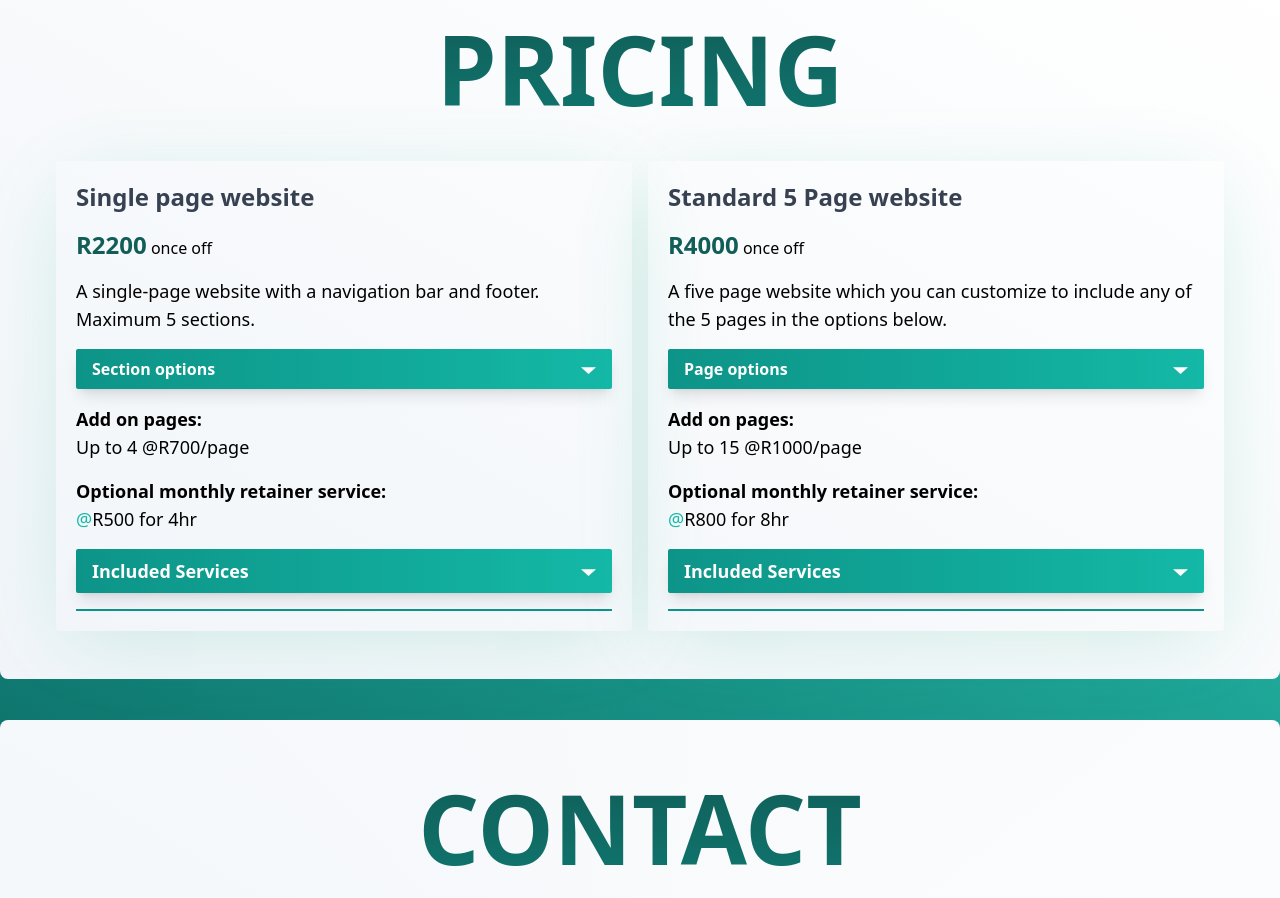
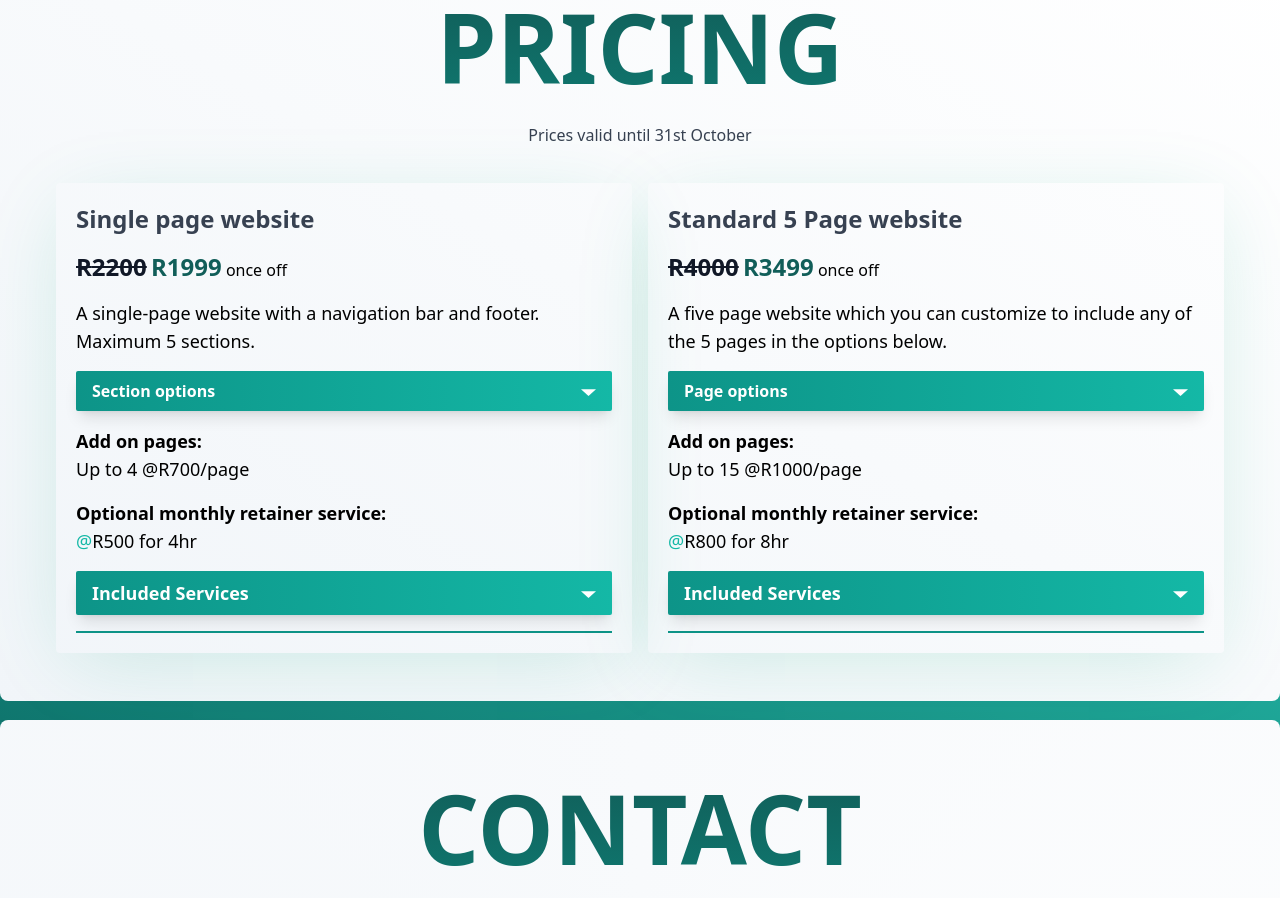
Before and after one commit to Junaidadams/portfolio-website, a React (Vite) app: page / in a window 1280 px wide. Shown: the part 1680-2578 px from the top of the page. Built offline with nearby package versions, Linux system fonts and the light colour scheme.

Commit message:
Mostly testimonial changes

```diff
--- a/components/Pricing.jsx
+++ b/components/Pricing.jsx
@@ -11,12 +11,28 @@ const Pricing = () => {
         >
           <div className="border-b-2 pb-4 space-y-4 border-teal-600">
             <h1 className="text-gray-700 font-bold text-2xl">{data.name}</h1>
+            <div>
+              <p>
+                {data.saleCost < data.cost ? (
+                  <div className="">
+                    <strike className="text-gray-900 text-2xl font-black">
+                      R{data.cost}
+                    </strike>{" "}
+                    <span className="text-teal-800 text-2xl font-black">
+                      R{data.saleCost}
+                    </span>{" "}
+                    <span> once off</span>
+                  </div>
+                ) : (
                   <p>
                     <span className="text-teal-800 text-2xl font-black">
                       R{data.cost}
                     </span>{" "}
                     once off
                   </p>
+                )}
+              </p>
+            </div>
             <p className="sm:text-lg">{data.description}</p>
             {data.pageOptions.length > 0 && (
               <ToggleMenu
--- a/components/Testimonial.jsx
+++ b/components/Testimonial.jsx
@@ -9,7 +9,7 @@ export const Testimonial = () => {
           transition={easeInOut}
           whileHover={{ scale: 1.02 }}
           key={index}
-          className="bg-[#164e632c] bg-texture-1  sm:my-6 my-4 mx-auto w-full py-4 px-6 sm:py-8 sm:px-10 rounded-3xl shadow-3xl"
+          className="bg-[#164e632c] bg-texture-1  sm:my-6 my-4 mx-auto w-full py-4 px-6 sm:py-8 sm:px-10 rounded-3xl shadow-2xl"
         >
           <div className="flex flex-col sm:flex-row">
             <div className="flex justify-center items-center w-fit h-fit p-1 bg-black mr-2 rounded-full my-auto shadow-2xl">
--- a/constants.js
+++ b/constants.js
@@ -372,22 +372,22 @@ export const backendTechnologies = [
 
 export const navbarConstants1 = [
   {
-    href: "#about",
+    href: "/portfolio/#about",
     label: "About Me",
     icon: BookOpenText,
   },
   {
-    href: "#projects",
+    href: "/portfolio/#projects",
     label: "My Projects",
     icon: Hammer,
   },
   {
-    href: "#technologies",
+    href: "/portfolio/#technologies",
     label: "What I Use",
     icon: Cpu,
   },
   {
-    href: "#contact",
+    href: "/portfolio/#contact",
     label: "Contact Me",
     icon: Phone,
   },
@@ -432,6 +432,15 @@ export const footerConstants2 = [
 export const testimonials = [
   {
     testimonial:
+      "Working with Junaid has been a delight. His excellent communication and client engagement skills coupled with sound technical knowledge and eye for design makes him a very rare commodity in the development world. I would definitely work with him for future projects",
+    name: "Eesa Seedat",
+    designation: "Client",
+    company: "The Newsletter Club",
+    companyLink: "https://thenewsletterclub.co/",
+    image: "https://thenewsletterclub.co/logo.png",
+  },
+  {
+    testimonial:
       "Junaid was one of my best students; he is creative, ambitious, and was very easy to work with.",
     name: "Hudson Le Feuvre-Smith",
     designation: "Tutor",
@@ -449,15 +458,15 @@ export const testimonials = [
     companyLink: "https://www.yuppiechef.com/",
     image: "https://upload.wikimedia.org/wikipedia/en/e/e1/Yuppiechef_Logo.png",
   },
-  {
-    testimonial:
-      "From company survey - He teaches me new things everyday and is so patient and wise. He doesn't complain at all and always insists on going the extra mile.",
-    name: "Anonymous",
-    designation: "Store Team Member",
-    company: "Yuppiechef",
-    companyLink: "https://www.yuppiechef.com/",
-    image: "https://upload.wikimedia.org/wikipedia/en/e/e1/Yuppiechef_Logo.png",
-  },
+  // {
+  //   testimonial:
+  //     "From company survey - He teaches me new things everyday and is so patient and wise. He doesn't complain at all and always insists on going the extra mile.",
+  //   name: "Anonymous",
+  //   designation: "Store Team Member",
+  //   company: "Yuppiechef",
+  //   companyLink: "https://www.yuppiechef.com/",
+  //   image: "https://upload.wikimedia.org/wikipedia/en/e/e1/Yuppiechef_Logo.png",
+  // },
 ];
 
 export const pricingScheme = [
@@ -467,6 +476,7 @@ export const pricingScheme = [
     description:
       "A single-page website with a navigation bar and footer. Maximum 5 sections.",
     cost: 2200,
+    saleCost: 1999,
     addOnPageCost: 700,
     addOnPageLimit: 4,
     basePagesOrSections: 5,
@@ -496,6 +506,7 @@ export const pricingScheme = [
     description:
       "A five page website which you can customize to include any of the 5 pages in the options below.",
     cost: 4000,
+    saleCost: 3499,
     addOnPageCost: 1000,
     basePagesOrSections: 5,
     addOnPageLimit: 15,
--- a/index.html
+++ b/index.html
@@ -11,7 +11,7 @@
         background-color: #d11414;
       }
     </style> -->
-    <title>Junaid Adams | Portfolio</title>
+    <title>Junaid Adams | Full-stack Web Developer</title>
   </head>
   <body>
     <div id="root"></div>
--- a/src/pages/Home.jsx
+++ b/src/pages/Home.jsx
@@ -3,9 +3,6 @@ import { motion } from "framer-motion";
 import FlipLink from "../../components/FlipLink";
 import Pricing from "../../components/Pricing";
 import Steps from "../../components/Steps";
-import QuoteForm from "../../components/QuoteForm";
-import ContactForm from "../../components/ContactForm";
-import { ContactTiles } from "../../components/ContactTiles";
 
 const Home = () => {
   // eslint-disable-next-line no-unused-vars
@@ -81,6 +78,9 @@ const Home = () => {
           <h1 className="text-5xl font-black font-san uppercase sm:text-7xl  md:text-8xl  my-5 bg-gradient-to-t from-teal-700 to-teal-800 text-transparent bg-clip-text shadow- text-center p-2">
             Pricing
           </h1>
+          <p className="text-gray-700 my-5 text-center">
+            Prices valid until 31st October
+          </p>
           <motion.div
             initial={{ opacity: 0 }}
             whileInView={{ opacity: 1 }}
```
Also changed, not shown: 1 other file (tests, documents, lock files or other folders). Lines whose indentation alone changed are shown as unchanged.
